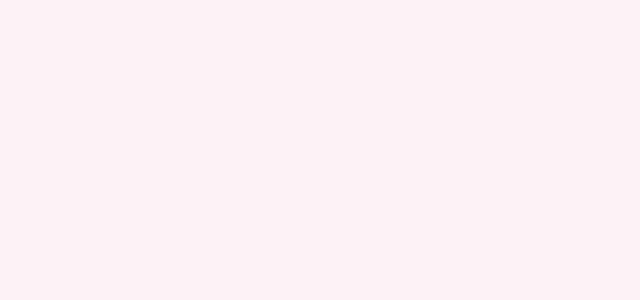
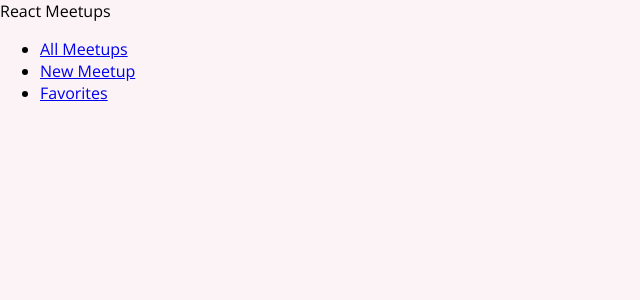
Before and after one commit to KostaLaz/react-meetup-app, a React (Create React App) app: page / in a window 1280 px wide. Shown: the top 300 px of the page, without its empty margins (0-640 px from the left). Built offline with nearby package versions, Linux system fonts and the light colour scheme.

Commit message:
Navigation component added

```diff
--- a/src/App.js
+++ b/src/App.js
@@ -1,21 +1,26 @@
-import { Route } from 'react-router-dom';
+import { Route, Switch } from 'react-router-dom';
 
 import AllMeetupsPage from './pages/AllMeetupsPage';
 import FavoritesPage from './pages/FavoritesPage';
 import NewMeetupPage from './pages/NewMeetupPage';
+import MainNavigation from './componrnts/layouts/MainNavigation';
+
 
 function App() {
   return (
    <div>
-     <Route path='/'>
+     <MainNavigation />
+     <Switch>
+     <Route path='/' exact>
        <AllMeetupsPage />
      </Route>
-     <Route path='/new-meetup'>
+     <Route path='/new-meetup' >
        <NewMeetupPage />
      </Route>
-     <Route path='/favorites'>
+     <Route path='/favorites' >
        <FavoritesPage />
      </Route>
+     </Switch>
    </div>
   );
 }
```
